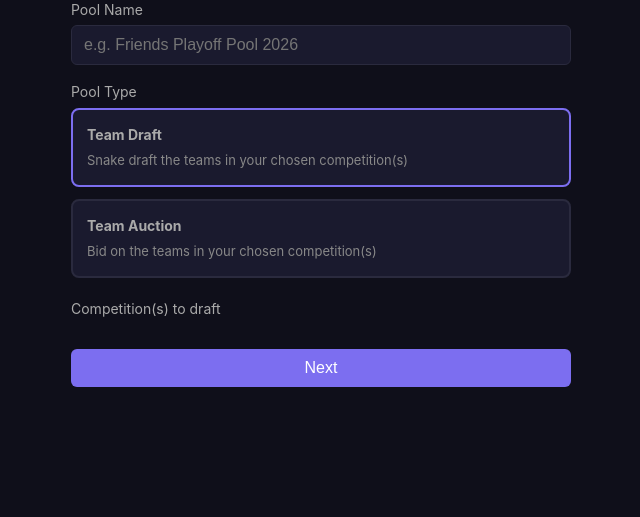
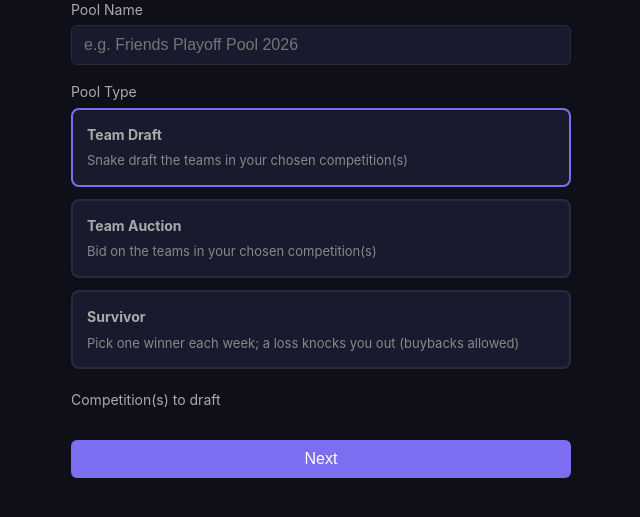
Before and after one commit to sgsemu/playoff-pools, a Flask app: page /pool/create in a window 1280 px wide. Shown: the part 162-679 px from the top of the page, without its empty margins (319-959 px from the left). Run offline with Flask 3, Linux system fonts and the light colour scheme; the visitor is signed in with stand-in values (Sample User, id 1); data that the repository does not hold is empty; parts of the project's set-up code (start-up, migrations or seed data) failed here and were passed over; some libraries are stand-ins or nearby versions.

Commit message:
feat(survivor): add Survivor option to create wizard, hide draft/scoring step
Step 1 now offers a Survivor pool type; when selected, the Step-2
Mode/Timer/Scoring inputs (draft/auction-only) are hidden and a fixed
HBK rules summary is shown instead (mirrors the World Cup summary
pattern). Server handler already defaults the omitted fields and stores
survivor_config.

Co-Authored-By: Claude Opus 4.8 <noreply@anthropic.com>

```diff
--- a/templates/pool/create.html
+++ b/templates/pool/create.html
@@ -25,6 +25,13 @@
                         <div class="type-card">
                             <strong>Team Auction</strong>
                             <p>Bid on the teams in your chosen competition(s)</p>
+                        </div>
+                    </label>
+                    <label class="type-option">
+                        <input type="radio" name="type" value="survivor">
+                        <div class="type-card">
+                            <strong>Survivor</strong>
+                            <p>Pick one winner each week; a loss knocks you out (buybacks allowed)</p>
                         </div>
                     </label>
                 </div>
@@ -92,6 +99,19 @@
                 </div>
             </div>
 
+            <!-- Survivor: fixed rules, no draft/timer/scoring inputs -->
+            <div class="form-group hidden" id="survivor-summary">
+                <label>Survivor rules (fixed)</label>
+                <ul class="wc-scoring-list">
+                    <li>Pick <strong>one winner</strong> each week, straight up (no spread)</li>
+                    <li>A <strong>tie counts as a win</strong> and advances</li>
+                    <li>Each team can be used <strong>only once all season</strong> — even after a buyback</li>
+                    <li>A loss <strong>eliminates you</strong> unless you buy back</li>
+                    <li>Buybacks: Weeks 1–6 <strong>unlimited</strong> (by 1 PM Sun); Weeks 7–17 one <strong>Super BuyBack $500</strong> (by Friday)</li>
+                    <li>Last one standing wins</li>
+                </ul>
+            </div>
+
             <!-- Auction-specific -->
             <div id="auction-options" class="hidden">
                 <div class="form-group">
@@ -150,11 +170,16 @@ document.getElementById('create-pool-form').addEventListener('submit', function(
     btn.textContent = 'Creating...';
 });
 
-const typeRadios = document.querySelectorAll('input[name="type"]');
-typeRadios.forEach(r => r.addEventListener('change', function() {
-    const t = this.value;
+// Pool type drives which Step-2 rules show. Survivor uses a fixed ruleset, so
+// hide the draft/auction Mode/Timer/Scoring inputs and show the rules summary.
+function updateTypeUI() {
+    const t = document.querySelector('input[name="type"]:checked').value;
     document.getElementById('auction-options').classList.toggle('hidden', t !== 'auction');
-}));
+    document.getElementById('draft-auction-options').classList.toggle('hidden', t === 'survivor');
+    document.getElementById('survivor-summary').classList.toggle('hidden', t !== 'survivor');
+}
+document.querySelectorAll('input[name="type"]').forEach(r => r.addEventListener('change', updateTypeUI));
+updateTypeUI();
 
 document.getElementById('scoring-type').addEventListener('change', function() {
     const v = this.value;
```
Also changed, not shown: tests/test_pools.py (+49 -0 lines).
